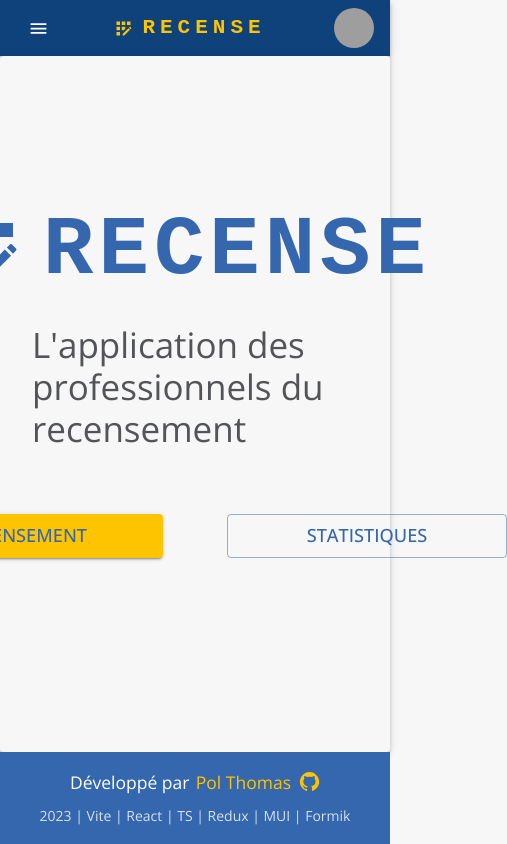
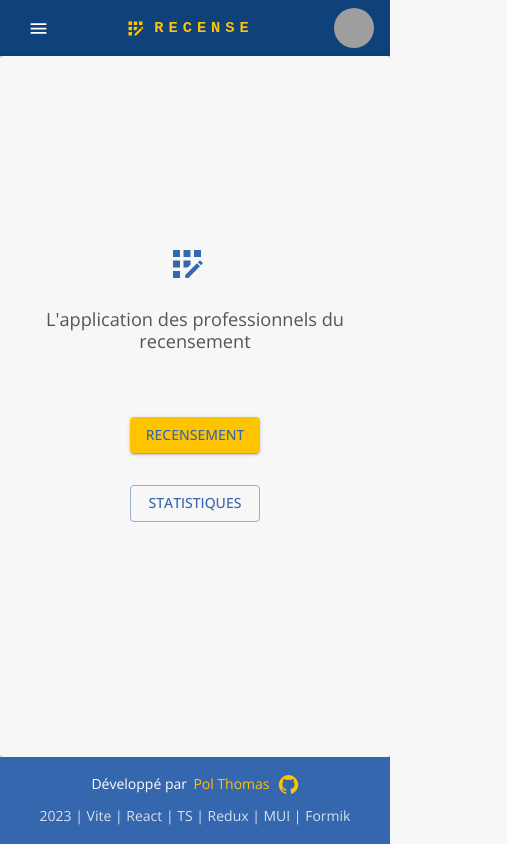
Before and after one commit to PolThm/recense, a React (Vite) app: page / in a window 390 px wide. Shown: the whole page, 507 px wide, since content can reach past the window. Built offline with nearby package versions, Linux system fonts and the light colour scheme; grey boxes are pictures that could not be loaded.

Commit message:
Fix responsive

```diff
--- a/src/assets/style/main.scss
+++ b/src/assets/style/main.scss
@@ -3,11 +3,21 @@ html {
   box-sizing: border-box;
   scroll-behavior: smooth;
   font-size: 14px;
+
+  .MuiButton-root {
+    min-width: 100%;
+  }
 }
+
+
 
 @media (min-width: 600px) { // sm
   html {
     font-size: 15px;
+
+    .MuiButton-root {
+      min-width: 20rem;
+    }
   }
 }
 
--- a/src/assets/style/theme.ts
+++ b/src/assets/style/theme.ts
@@ -12,7 +12,7 @@ const theme = createTheme({
       main: '#ffc400',
       light: '#FFD302',
       dark: '#b28900',
-      contrastText: '#525457',
+      contrastText: '#3467ae',
     },
     error: {
       main: '#b00020',
@@ -28,17 +28,56 @@ const theme = createTheme({
   },
   typography: {
     fontFamily: 'Open Sans, sans-serif',
-    button: {
-      fontSize: '1.3rem',
-    },
-  },
-  components: {
-    MuiButton: {
-      styleOverrides: {
-        root: { minWidth: '20rem' },
-      },
-    },
   },
 });
 
+theme.typography.h1 = {
+  ...theme.typography.h1,
+  fontSize: '6rem',
+  [theme.breakpoints.down('md')]: { fontSize: '4.5rem' },
+  [theme.breakpoints.down('sm')]: { fontSize: '3rem' },
+};
+
+theme.typography.h2 = {
+  ...theme.typography.h2,
+  fontSize: '2.5rem',
+  [theme.breakpoints.down('md')]: { fontSize: '2.1rem' },
+  [theme.breakpoints.down('sm')]: { fontSize: '1.3rem' },
+};
+
+theme.typography.h3 = {
+  ...theme.typography.h3,
+  fontSize: '3rem',
+  [theme.breakpoints.down('md')]: { fontSize: '2.4rem' },
+  [theme.breakpoints.down('sm')]: { fontSize: '1.5rem' },
+};
+
+theme.typography.h4 = {
+  ...theme.typography.h4,
+  fontSize: '2.125rem',
+  [theme.breakpoints.down('md')]: { fontSize: '1.8rem' },
+  [theme.breakpoints.down('sm')]: { fontSize: '1.2rem' },
+};
+
+theme.typography.h5 = {
+  ...theme.typography.h5,
+  fontSize: '1.5rem',
+  [theme.breakpoints.down('md')]: { fontSize: '1.4rem' },
+  [theme.breakpoints.down('sm')]: { fontSize: '1.1rem' },
+};
+
+theme.typography.h6 = {
+  ...theme.typography.h6,
+  fontSize: '1.25rem',
+  [theme.breakpoints.down('md')]: { fontSize: '1.2rem' },
+  [theme.breakpoints.down('sm')]: { fontSize: '1rem' },
+};
+
+theme.typography.button = {
+  ...theme.typography.button,
+  fontSize: '1.3rem',
+  [theme.breakpoints.down('md')]: { fontSize: '1.2rem' },
+  [theme.breakpoints.down('sm')]: { fontSize: '1rem' },
+};
+
 export default theme;
--- a/src/components/NewCensusLanding.tsx
+++ b/src/components/NewCensusLanding.tsx
@@ -16,7 +16,10 @@ const NewCensusLanding: FC = () => {
       <Typography variant="h1" gutterBottom>
         Recensement
       </Typography>
-      <Typography variant="h4">Vous allez remplir un questionnaire</Typography>
+      <Typography variant="h2" textAlign="center">
+        Vous allez remplir un questionnaire
+      </Typography>
+
       <Button variant="contained" sx={{ mt: 8 }}>
         Commencer
       </Button>
--- a/src/pages/HomePage.tsx
+++ b/src/pages/HomePage.tsx
@@ -21,7 +21,7 @@ const HomePage: FC = () => {
           alignItems: 'center',
           color: 'primary.main',
           mb: 3,
-          fontSize: '6rem',
+          fontSize: { xs: '3rem', sm: '4.5rem', md: '6rem' },
         }}
       >
         <LogoIcon sx={{ mr: 2, fontSize: 'inherit' }} />
@@ -36,19 +36,25 @@ const HomePage: FC = () => {
             color: 'inherit',
             textDecoration: 'none',
             fontSize: 'inherit',
+            display: { xs: 'none', sm: 'block' },
           }}
         >
           RECENSE
         </Typography>
       </Box>
-      <Typography variant="h2" sx={{ fontSize: '2.5rem', mb: 8 }}>
+      <Typography
+        variant="h2"
+        textAlign="center"
+        sx={{ fontSize: '2.5rem', mb: 8 }}
+      >
         L'application des professionnels du recensement
       </Typography>
       <Box
         sx={{
           display: 'flex',
+          flexDirection: { xs: 'column', md: 'row' },
           alignItems: 'center',
-          gap: 8,
+          gap: { xs: 4, md: 8 },
         }}
       >
         <Button
@@ -56,7 +62,6 @@ const HomePage: FC = () => {
           to="/new-census"
           variant="contained"
           color="secondary"
-          sx={{ color: 'primary.main' }}
         >
           RECENSEMENT
         </Button>
--- a/src/pages/MyArchivesPage.tsx
+++ b/src/pages/MyArchivesPage.tsx
@@ -13,10 +13,10 @@ const StatisticsPage: FC = () => {
         mt: -3,
       }}
     >
-      <Typography variant="h1" gutterBottom>
+      <Typography variant="h1" textAlign='center' gutterBottom>
         Mes Archives
       </Typography>
-      <Typography variant="h4">
+      <Typography variant="h4" textAlign='center'>
         Voici une autre page ou vous pourrez retrouver tous vos recensements
       </Typography>
     </Container>
--- a/src/pages/NotFoundPage.tsx
+++ b/src/pages/NotFoundPage.tsx
@@ -14,7 +14,12 @@ const NotFoundPage: FC = () => {
         mt: -3,
       }}
     >
-      <Typography variant="h1" gutterBottom sx={{ fontSize: '3rem' }}>
+      <Typography
+        variant="h1"
+        textAlign="center"
+        gutterBottom
+        sx={{ fontSize: '3rem' }}
+      >
         Oups, page non trouvée...
       </Typography>
       <Link
--- a/src/pages/StatisticsPage.tsx
+++ b/src/pages/StatisticsPage.tsx
@@ -13,10 +13,10 @@ const StatisticsPage: FC = () => {
         mt: -3,
       }}
     >
-      <Typography variant="h1" gutterBottom>
+      <Typography variant="h1" textAlign='center' gutterBottom>
         Statistics Globales
       </Typography>
-      <Typography variant="h4">
+      <Typography variant="h4" textAlign="center">
         Voici une page ou vous pourrez retrouver les statistiques globales
       </Typography>
     </Container>
```
